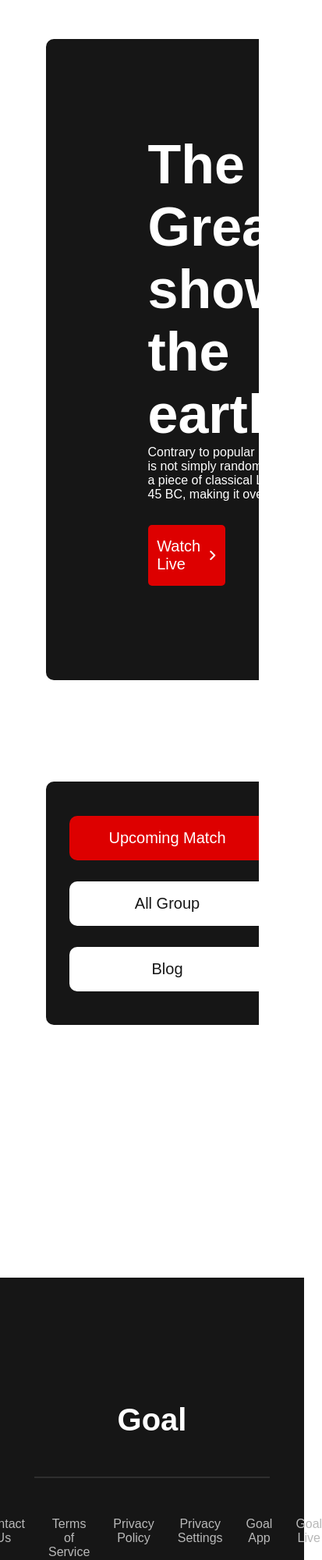
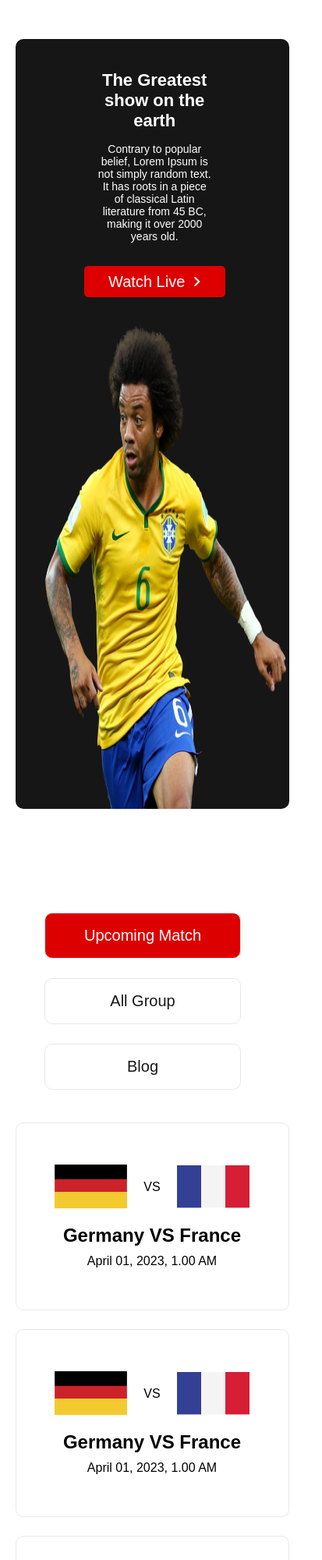
Before and after one commit to bony075/world-cup2022, a plain HTML site: page UpcomingMatch.html in a window 390 px wide. Shown: the top 2000 px of the page at 78% size, 413 px wide, since content can reach past the window. Drawn offline with Linux system fonts and the light colour scheme.

Commit message:
mobile responsive done

```diff
--- a/styles/style.css
+++ b/styles/style.css
@@ -218,6 +218,12 @@ main {
     margin-right: 30px;
 }
 
+/* .blog-info>.blog-duration {
+    display: flex;
+    align-items: center;
+    justify-content: space-between;
+} */
+
 /* upcoming match  */
 .match {
     display: flex;
@@ -291,3 +297,103 @@ footer>div>a {
     color: #ffff;
 
 }
+
+/* responsive design using media query */
+@media only screen and (max-width: 576px) {
+
+    .container {
+
+        width: 90%;
+    }
+
+    .banner {
+        width: 100%;
+        grid-template-columns: repeat(1, 1fr);
+
+    }
+
+    .banner-details {
+        text-align: center;
+        width: 90%;
+        margin-top: 30px;
+        margin-bottom: 24px;
+        margin-left: 5px;
+        padding: 10px 100px;
+        align-items: center;
+
+    }
+
+    .banner-info>h1 {
+
+        font-weight: 700;
+        font-size: 22px;
+        margin-bottom: 15px;
+    }
+
+    .banner-info>p {
+        font-weight: 400;
+        font-size: 14px;
+    }
+
+    .live-btn {
+        width: 181px;
+        height: 40px;
+    }
+
+    .banner-img>img {
+        padding-left: 10%;
+        padding-right: 10%;
+        width: 100%;
+    }
+
+    /* blog  */
+    .blog-section {
+        flex-direction: column;
+        align-items: center;
+    }
+
+    .side-menu {
+        background-color: white;
+        margin-top: -40px;
+
+    }
+
+    .side-menu>a {
+        border: 1px solid #E8E8E8;
+
+    }
+
+    .blogs,
+    .Matches {
+        grid-template-columns: repeat(1, 1fr);
+    }
+
+    /* footer section  */
+    footer {
+
+        margin-top: 25px;
+        padding: 24px 130px;
+    }
+
+    footer>h1 {
+        font-weight: 600;
+        font-size: 22px;
+    }
+
+    footer>hr {
+        margin-top: 24px;
+        margin-bottom: 24px;
+    }
+
+    footer>div {
+        flex-direction: column;
+
+    }
+
+    .social-link {
+        display: flex;
+        flex-direction: row;
+        /* justify-content: center; */
+    }
+
+}
```
Also changed, not shown: index.html (+1 -1 lines).
